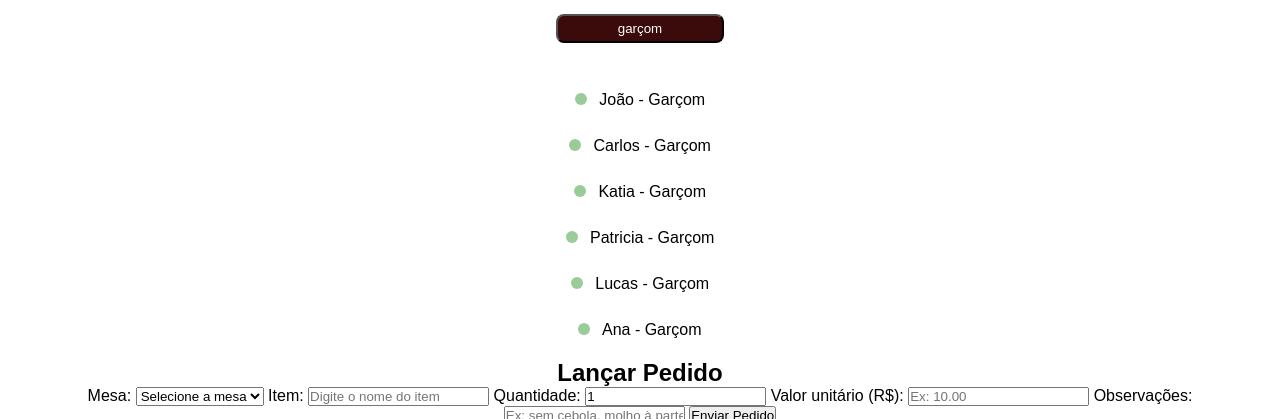
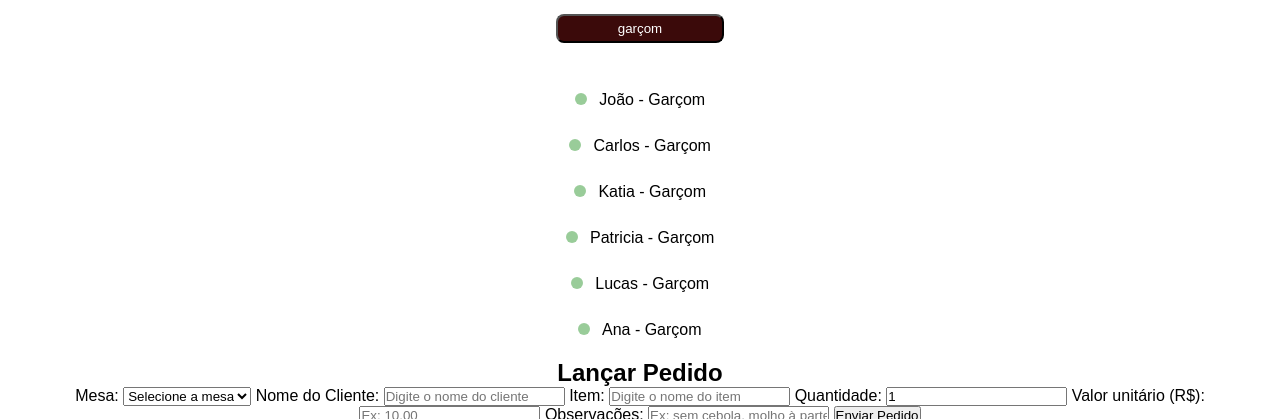
Before and after one commit to DanielMaori43/cervejaria, a plain HTML site: page garçom.html in a window 1280 px wide. Shown: the part 226-645 px from the top of the page. Drawn offline with Linux system fonts and the light colour scheme.

Commit message:
Update garçom.html

```diff
--- a/garçom.html
+++ b/garçom.html
@@ -46,6 +46,8 @@
         <option value="8">Mesa 8</option>
         <option value="9">Mesa 9</option>
       </select>
+      <label for="nomeCliente">Nome do Cliente:</label>
+      <input type="text" id="nomeCliente" placeholder="Digite o nome do cliente" required>
 
       <label for="item">Item:</label>
       <input type="text" id="item" placeholder="Digite o nome do item" required>
@@ -72,5 +74,4 @@
   <script src="script.js"></script>
 </body>
 
-
 </html>
```
